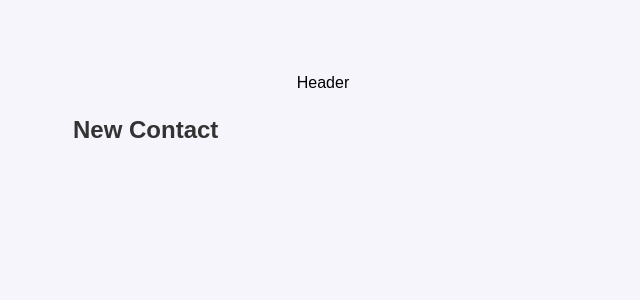
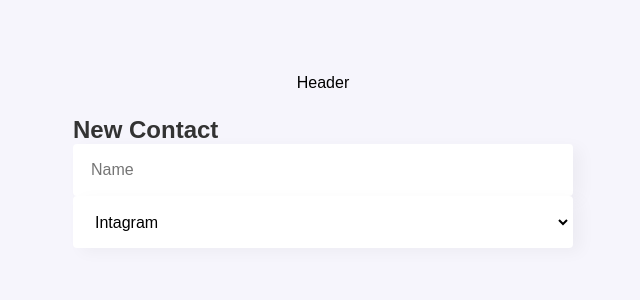
Before and after one commit to NadsonMagno/MyContacts, a React (Vite) app: page /new in a window 1280 px wide. Shown: the top 300 px of the page, without its empty margins (317-957 px from the left). Built offline with nearby package versions, Linux system fonts and the light colour scheme.

Commit message:
feat: implementando Input e Select

```diff
--- a/src/Pages/NewContact/NewContact.tsx
+++ b/src/Pages/NewContact/NewContact.tsx
@@ -1,8 +1,21 @@
+import Input from "../../components/Input";
+import Select from "../../components/Select";
 import PageHeader from "../../components/PageHeader/PageHeader";
+
 
 
 export default function NewContact() {
     return (
+        <>
         <PageHeader title="New Contact" />
+
+        <Input type="text" placeholder="Name" />
+        <Select>
+            <option value="123">Intagram</option>
+            <option value="123">Intagram</option>
+            <option value="123">Intagram</option>
+
+        </Select>
+        </>
     )
     }
--- /dev/null
+++ b/src/components/Input.ts
@@ -0,0 +1,20 @@
+import styled from "styled-components";
+
+export default styled.input`
+    width: 100%;
+    background: #FFF;
+    box-shadow: 8px 4px 16px rgba(0, 0, 0, 0.04);
+    border: none;
+    border: 2px solid #fff;
+    border-radius: 4px;
+    height: 52px;
+    padding: 0 16px;
+    outline:   none;
+    font-size: 16px;
+    transition: border-color 0.2s ease-in;
+
+    &:focus {
+        border-color:  ${props => props.theme.colors.primary.main};
+    }
+
+`;
--- a/src/components/PageHeader/PageHeader.tsx
+++ b/src/components/PageHeader/PageHeader.tsx
@@ -1,6 +1,7 @@
 import {Container, Title} from "./style";
 import {Link} from "react-router-dom";
 import PropTypes from "prop-types";
+
 /* import arrow from "../../assets/images/icons/arrow-icon.png";
  */
 export default function PageHeader({ title}: { title?: string }) {
--- /dev/null
+++ b/src/components/Select.ts
@@ -0,0 +1,20 @@
+import styled from "styled-components";
+
+export default styled.select`
+    width: 100%;
+    background: #FFF;
+    box-shadow: 8px 4px 16px rgba(0, 0, 0, 0.04);
+    border: none;
+    border: 2px solid #fff;
+    border-radius: 4px;
+    height: 52px;
+    padding: 0 16px;
+    outline:   none;
+    font-size: 16px;
+    transition: border-color 0.2s ease-in;
+
+    &:focus {
+        border-color:  ${props => props.theme.colors.primary.main};
+    }
+
+`;
```
